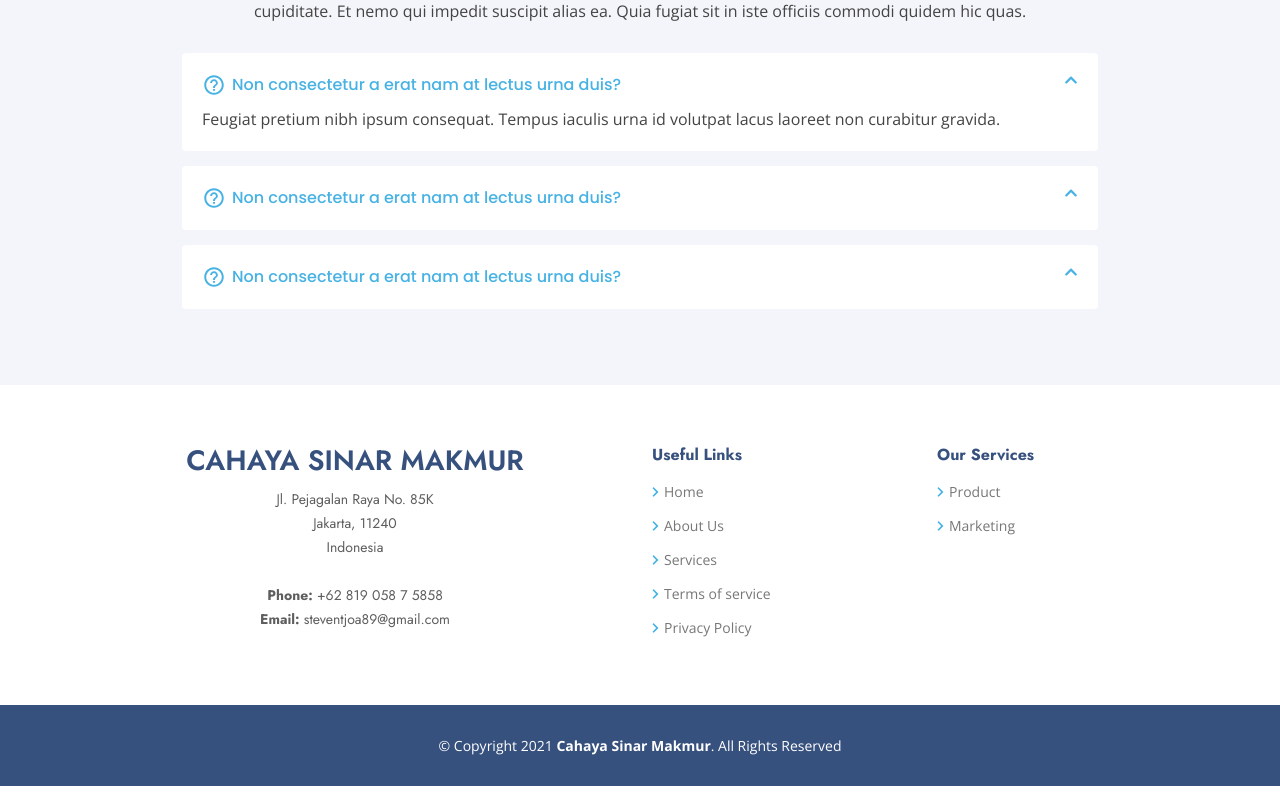
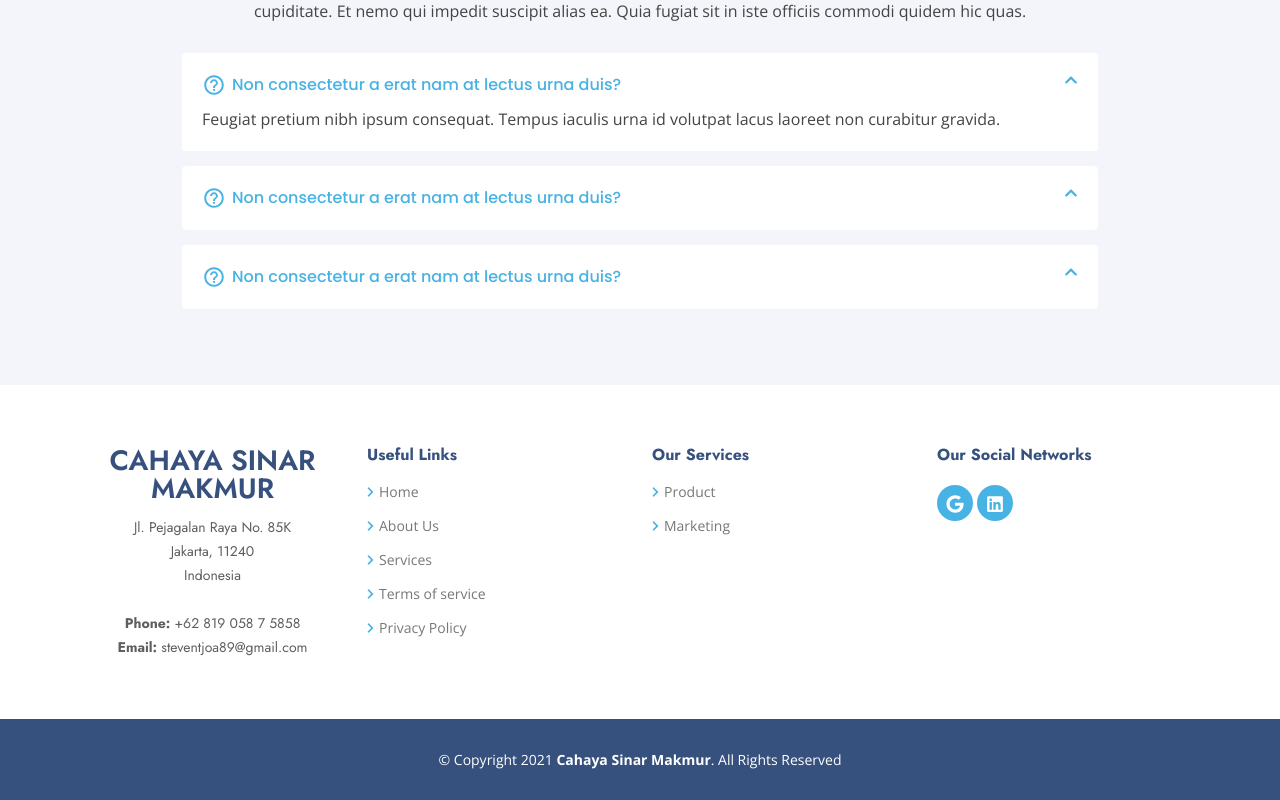
Before and after one commit to steventjoa89/cahaya-sinar-makmur, a React (Create React App) app: page / in a window 1280 px wide. Shown: the part 4312-5112 px from the top of the page. Built offline with nearby package versions, Linux system fonts and the light colour scheme.

Commit message:
Refactoring footer-top. Added social media.

```diff
--- a/src/components/Footer/FooterTop.js
+++ b/src/components/Footer/FooterTop.js
@@ -10,14 +10,14 @@ import {
   USEFUL_LINKS,
 } from "../../data/data";
 import { Link } from "react-router-dom";
-import { FaChevronRight } from "react-icons/fa";
+import { FaChevronRight, FaGoogle, FaLinkedin } from "react-icons/fa";
 
 function FooterTop() {
   return (
     <div className="footer-top">
       <div className="container">
         <div className="row">
-          <div className="col-lg-6 col-md-6 footer-contact">
+          <div className="col-lg-3 col-md-6 footer-contact">
             <h3>{COMPANY_NAME}</h3>
             <p>
               {COMPANY_ADDRESS} <br />
@@ -55,6 +55,28 @@ function FooterTop() {
               ))}
             </ul>
           </div>
+
+          <div className="col-lg-3 col-md-6 footer-links">
+            <h4>Our Social Networks</h4>
+            <div className="social-links mt-1" style={{ textAlign: "left" }}>
+              <a
+                href="https://g.page/r/CZ7e1vbJmx5jEAE"
+                target="_blank"
+                rel="noopener noreferrer"
+                className="google-plus"
+              >
+                <FaGoogle className="bx" />
+              </a>
+              <a
+                href="https://www.linkedin.com/company/cahaya-sinar-makmur/"
+                target="_blank"
+                rel="noopener noreferrer"
+                className="linkedin"
+              >
+                <FaLinkedin className="bx" />
+              </a>
+            </div>
+          </div>
         </div>
       </div>
     </div>
```
